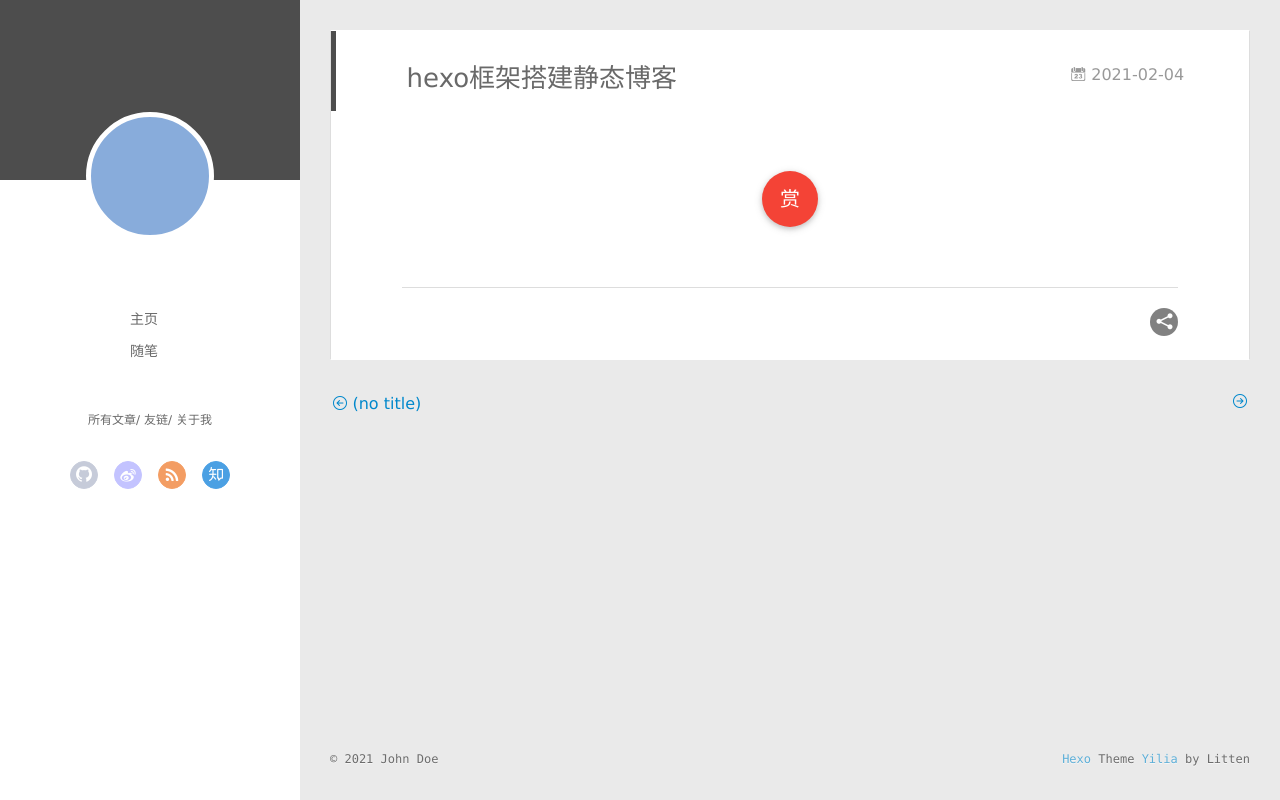
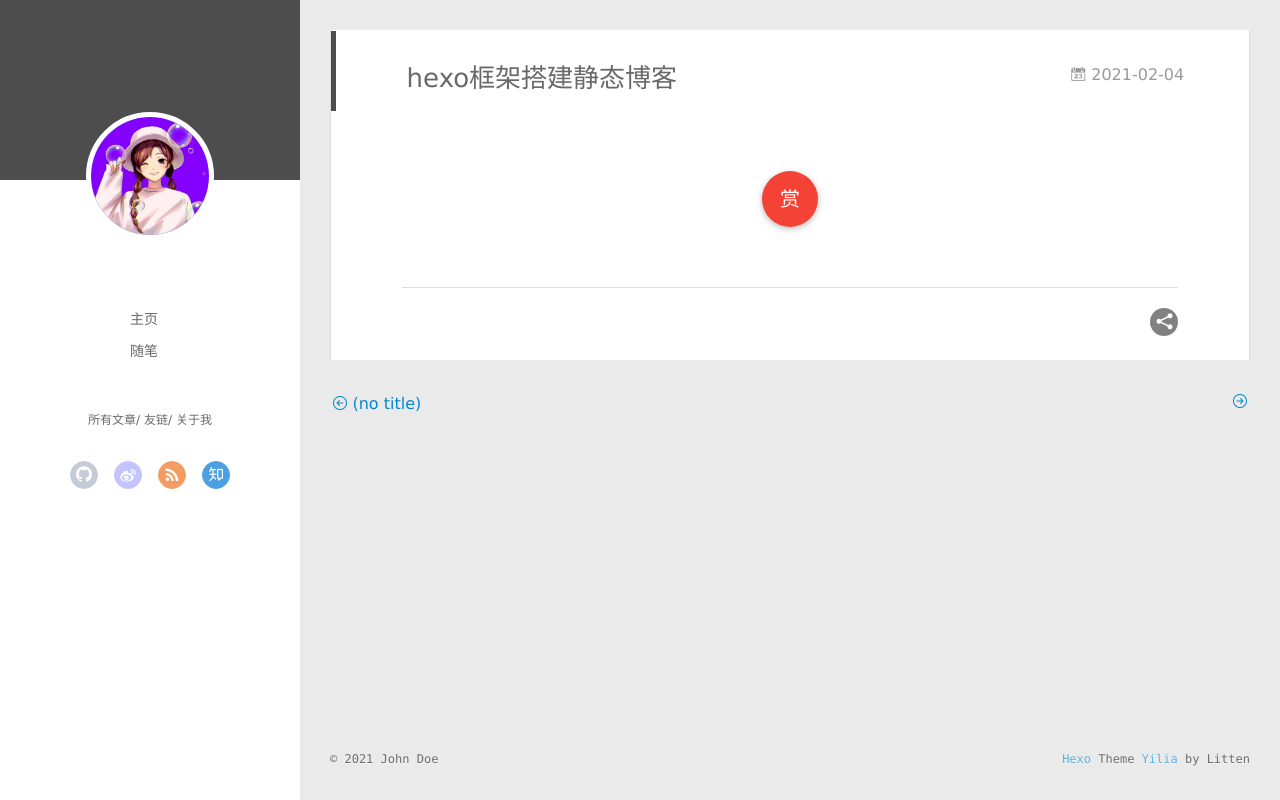
Before and after one commit to mimidebug/mimidebug.github.io, a plain HTML site: page 2021/02/04/hexo框架搭建静态博客-1/index.html in a window 1280 px wide. Drawn offline with Linux system fonts and the light colour scheme; no server answers.

Commit message:
Site updated: 2021-02-16 23:27:15

```diff
--- a/2021/02/04/hexo框架搭建静态博客-1/index.html
+++ b/2021/02/04/hexo框架搭建静态博客-1/index.html
@@ -45,7 +45,7 @@
 <div class="intrude-less">
 	<header id="header" class="inner">
 		<a href="/" class="profilepic">
-			<img src="" class="js-avatar">
+			<img src="https://github.com/mimidebug/mimidebug.github.io/blob/master/img/tx.jpg" class="js-avatar">
 		</a>
 		<hgroup>
 		  <h1 class="header-author"><a href="/"></a></h1>
@@ -103,7 +103,7 @@
 	<div class="intrude-less">
 		<header id="header" class="inner">
 			<div class="profilepic">
-				<img src="" class="js-avatar">
+				<img src="https://github.com/mimidebug/mimidebug.github.io/blob/master/img/tx.jpg" class="js-avatar">
 			</div>
 			<hgroup>
 			  <h1 class="header-author js-header-author"></h1>
```
Also changed, not shown: 2021/02/04/hexo框架搭建静态博客/index.html (+2 -2 lines), 2021/02/14/updateblog/index.html (+2 -2 lines), 2021/02/14/vscode/index.html (+2 -2 lines), 2021/02/16/断舍离/index.html (+2 -2 lines), archives/2021/02/index.html (+2 -2 lines), archives/2021/index.html (+2 -2 lines), archives/index.html (+2 -2 lines), index.html (+2 -2 lines).
